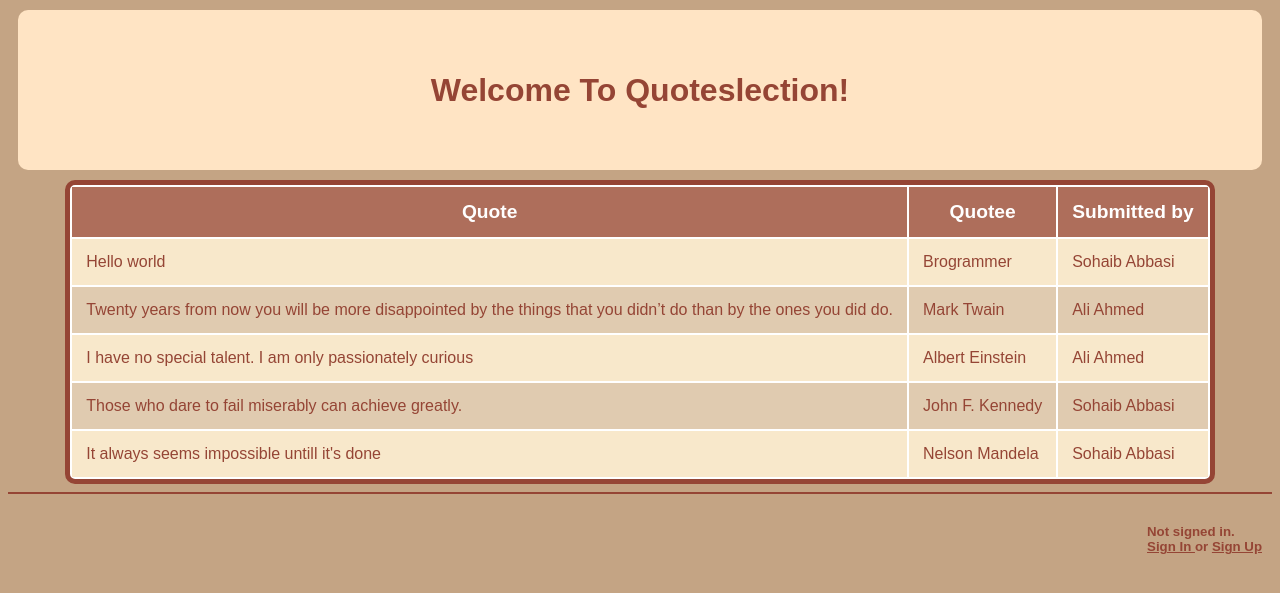
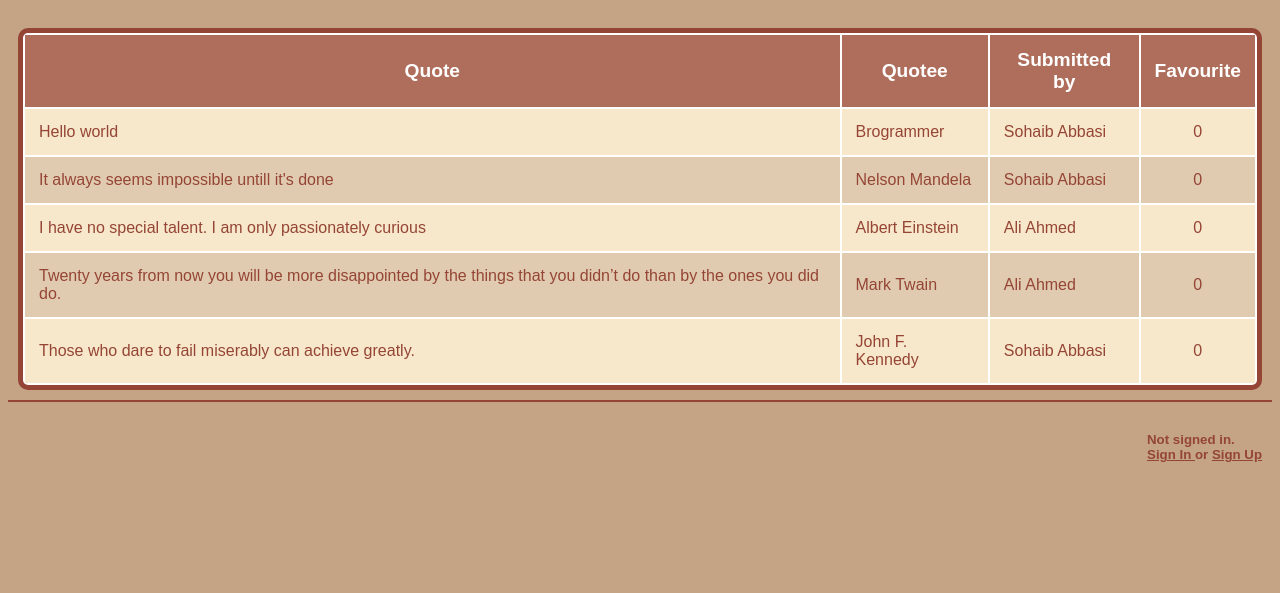
Before and after one commit to Sohaib-50/Quoteslection, a Flask app: page / in a window 1280 px wide. Shown: the part 137-730 px from the top of the page. Run offline with Flask 2, Linux system fonts and the light colour scheme; data comes from the database, SQL or seed files in the repository; data that the repository does not hold is empty; some libraries are stand-ins or nearby versions.

Commit message:
favourite feature with count

```diff
--- a/app.py
+++ b/app.py
@@ -28,9 +28,13 @@ db = db_connection.cursor(dictionary=True)
 @app.route("/")
 def index():
     # fetch all quotes in database
-    db.execute("""SELECT quote.id AS quote_id, quote_text, quotee, firstname, lastname
-    FROM quote INNER JOIN user ON quote.submitter_user_id = user.id
-    ORDER BY submission DESC;""")
+    # db.execute("""SELECT quote.id AS quote_id, quote_text, quotee, firstname, lastname
+    # FROM quote INNER JOIN user ON quote.submitter_user_id = user.id
+    # ORDER BY submission DESC;""")
+    db.execute("""SELECT quote.id AS quote_id, quote_text, quotee, firstname AS submitter_fname, lastname AS submitter_lname, COUNT(favourite.user_id) AS fav_count
+    FROM user INNER JOIN quote ON user.id = quote.submitter_user_id LEFT OUTER JOIN favourite ON quote.id = favourite.quote_id
+    GROUP BY quote.id
+    ORDER BY quote.id;""")
     quotes = db.fetchall()
 
     # fetch and store in a set all quote_ids for which the quote is favourite for the current user, if logged in
@@ -41,7 +45,7 @@ def index():
             # if quote_id, user_id combination exists in the favourite table, then add the quote id to favourites set
             quote_id = quote["quote_id"]
             db.execute(f"""SELECT * FROM favourite WHERE quote_id = %s and user_id = %s;""",
-            (quote_id, user_id))
+                       (quote_id, user_id))
             if db.fetchone():
                 favourites.add(quote_id)
 
@@ -71,7 +75,7 @@ def signup():
     if not all((firstname, username, password, confirm_password)):
         return render_template("signup.html", error="Please fill all the mandatory fields.", title="Sign Up")
 
-    if not firstname.isalpha() or not lastname.isalpha():
+    if not firstname.isalpha() or (lastname != "" and not lastname.isalpha()):
         return render_template("signup.html", error="Please enter your name properly.", title="Sign Up")
 
     # check if username already exists
@@ -92,11 +96,12 @@ def signup():
     db.execute("""
     INSERT INTO user (username, firstname, lastname, password_hash)
     VALUES (%s, %s, %s, %s);""",
-    (username, firstname, lastname, generate_password_hash(password)))
+               (username, firstname, lastname, generate_password_hash(password)))
     db_connection.commit()
 
     db.execute("SELECT id FROM user WHERE username = %s", (username, ))
-    signin_user(user_id=db.fetchone()["id"], username=username, firstname=firstname, lastname=lastname)
+    signin_user(user_id=db.fetchone()[
+                "id"], username=username, firstname=firstname, lastname=lastname)
 
     flash(f"Successfully signed up. Welcome, {firstname}!")
     return redirect("/")
@@ -124,7 +129,7 @@ def signin():
     db.execute(f"""
     SELECT * FROM user
     WHERE username = %s;""",
-    (username, ))
+               (username, ))
     user_row = db.fetchone()
     if not user_row:
         return render_template("signin.html", error="Invalid username", title="Sign In")
@@ -132,7 +137,8 @@ def signin():
         return render_template("signin.html", error="Invalid password", title="Sign In")
 
     # logging user in (if all checks above passed)
-    signin_user(user_id=user_row["id"], username=user_row["username"], firstname=user_row["firstname"], lastname=user_row["lastname"])
+    signin_user(user_id=user_row["id"], username=user_row["username"],
+                firstname=user_row["firstname"], lastname=user_row["lastname"])
 
     flash(f"Welcome, {user_row['firstname']}!", "success")
     if next_url := request.form.get("next"):
@@ -149,16 +155,16 @@ def signout():
     return redirect("/")
 
 
-@app.route("/my_quotes")
+@app.route("/my_submissions")
 @login_required
-def my_quotes():
+def my_submissions():
     db.execute("""SELECT quote.id AS quote_id, quote_text, quotee, firstname, lastname
     FROM quote INNER JOIN user ON quote.submitter_user_id = user.id
     WHERE user.id = %s
     ORDER BY submission DESC;""",
-    (session.get("user_id"), ))
+               (session.get("user_id"), ))
     user_quotes = db.fetchall()
-    return render_template("myquotes.html", user_quotes=user_quotes, title="My Quotes")
+    return render_template("my_submissions.html", user_quotes=user_quotes, title="My Quotes")
 
 
 @app.route("/submit", methods=["POST", "GET"])
@@ -196,7 +202,11 @@ def favouriteify_quote():
         """,
                    (session.get("user_id"), quote_id))
     db_connection.commit()
-    return jsonify(True)
+
+    db.execute("SELECT COUNT(*) as fav_count FROM favourite WHERE quote_id = %s;", (quote_id, ))
+    fav_count = db.fetchone()["fav_count"]
+    return jsonify({"fav_count": fav_count})
+
 
 @app.route("/delete_quote/<quote_id>", methods=["GET", "POST"])
 @login_required
@@ -204,7 +214,7 @@ def delete_quote(quote_id):
     if request.method == "GET":
         db.execute("""SELECT id, quote_text, quotee FROM quote
         WHERE id = %s and submitter_user_id = %s""",
-        (quote_id, session.get("user_id")))
+                   (quote_id, session.get("user_id")))
         db_result = db.fetchone()
         if not db_result:
             flash("The quote you tried to delete isn't yours.")
@@ -213,16 +223,16 @@ def delete_quote(quote_id):
     else:
         if request.form.get("confirm_delete") == "NO":  # user doesnt want to delete
             flash("Not deleted.")
-            return redirect("/my_quotes")
+            return redirect("/my_submissions")
         else:  # confirm delete
-            db.execute("DELETE FROM favourite WHERE quote_id = %s", (quote_id, ))
+            db.execute(
+                "DELETE FROM favourite WHERE quote_id = %s", (quote_id, ))
 
             db.execute("DELETE FROM quote WHERE id = %s", (quote_id, ))
 
             db_connection.commit()
             flash("successfully deleted.")
-            return redirect("/my_quotes")
-
+            return redirect("/my_submissions")
 
 
 if __name__ == "__main__":
--- a/static/styles/styles.css
+++ b/static/styles/styles.css
@@ -69,6 +69,7 @@ a
 {
     display: flex;
     justify-content: center;
+    margin: 10px 0 10px 0;
 }
 
 table
@@ -197,3 +198,24 @@ footer
 .closebtn:hover {
 color: black;
 }
+
+svg
+{
+    color: rgb(149, 69, 53);
+}
+
+.fav_count
+{
+    display: inline;
+}
+
+.fav_btn
+{
+    background-color: transparent;
+    border: none;
+}
+
+.fav_btn:hover
+{
+    cursor: pointer;
+}
--- a/templates/index.html
+++ b/templates/index.html
@@ -2,12 +2,12 @@
 
 {% block main_body %}
 
-<div class="homepage">
+<!-- <div class="homepage">
     <h1 style="font-size: 2rem">
         Welcome To Quoteslection!
     </h1>
-</div>
-
+</div> -->
+<br>
 <div class="tablediv">
     <table>
         <thead>
@@ -15,9 +15,7 @@
                 <th> Quote </th>
                 <th> Quotee </th>
                 <th> Submitted by </th>
-                {% if session.user_id %}
                 <th> Favourite </th>
-                {% endif %}
             </tr>
         </thead>
         <tbody>
@@ -25,11 +23,10 @@
             <tr>
                 <td> {{ quote["quote_text"] }} </td>
                 <td> {{ quote["quotee"] }} </td>
-                <td> {{ quote["firstname"] }} {{ quote["lastname"] }} </td>
+                <td> {{ quote["submitter_fname"] }} {{ quote["submitter_lname"] }} </td>
+                <td style="text-align: center;">
                     {% if session.user_id %}
-                <td style="text-align: center;">
-                    <button id='quoteid-{{ quote["quote_id"] }}' class="fav_btn"
-                        style="background-color: transparent; border: none;">
+                        <button id='quoteid-{{ quote["quote_id"] }}' class="fav_btn">
                             {% if quote["quote_id"] in favourites %}
                                 <svg xmlns="http://www.w3.org/2000/svg" width="16" height="16" fill="currentColor"
                                     class="bi bi-heart-fill" viewBox="0 0 16 16">
@@ -44,8 +41,10 @@
                                 </svg>
                             {% endif %}
                         </button>
+                    {% endif %}
+                    <div class="fav_count">{{ quote["fav_count"] }}</div>
+
                 </td>
-                {% endif %}
             </tr>
             {% endfor %}
         </tbody>
@@ -66,17 +65,20 @@
         current_btn.addEventListener("click", function () {
             let btn_content = current_btn.innerHTML
             let is_favourite = btn_content.includes("bi-heart-fill") ? true : false;
-            // console.log("fav: " + is_favourite)
             $.post("/favouriteify_quote", { quote_id: quote_id, is_favourite: is_favourite }, function (data, status) {
+                if (status == "success")
+                {
+                    let new_fav_count = data["fav_count"];
                     if (is_favourite) // if currently button was favourite-d, un favourite it
                     {
-                    document.querySelector("#quoteid-" + quote_id).innerHTML = non_fav_heart_icon;
+                        current_btn.innerHTML = non_fav_heart_icon;
                     }
-                else
+                    else   // favourite the button
                     {
-                    document.querySelector("#quoteid-" + quote_id).innerHTML = fav_heart_icon;
+                        current_btn.innerHTML = fav_heart_icon;
                     }
-                // console.log("status: " + status + " data" + data);
+                    current_btn.nextElementSibling.innerHTML = new_fav_count;  // update favorite count
+                }
             });
         });
     }
--- a/templates/layout.html
+++ b/templates/layout.html
@@ -21,7 +21,7 @@
                     <li> <a href="/signup"> Sign Up </a> </li>
                 {% else %}
                     <li> <a href="/favourite_quotes"> Favourites </a> </li>
-                    <li> <a href="/my_quotes"> My submissions </a> </li>
+                    <li> <a href="/my_submissions"> My submissions </a> </li>
                     <li> <a href="/submit"> Submit a quote</a> </li>
                     <li> <a href="/signout"> Sign Out </a> </li>
                 {% endif %}
--- a/todo.txt
+++ b/todo.txt
@@ -6,8 +6,8 @@
 
 4) add a number of likes column (then sort by likes? give option of sorting?)
 
-5) check password matches exactly with cases through sql!
+5) (DOne, (using hash))check password matches exactly with cases through sql!
 
 6) do client side checking for login and signup pages initial checks
 
-7) add delete button for quotes (atleast in myquotes page)
+7) (DONE) add delete button for quotes (atleast in myquotes page)
```
Also changed, not shown: templates/my_submissions.html (renamed from templates/myquotes.html). Lines whose indentation alone changed are shown as unchanged.
